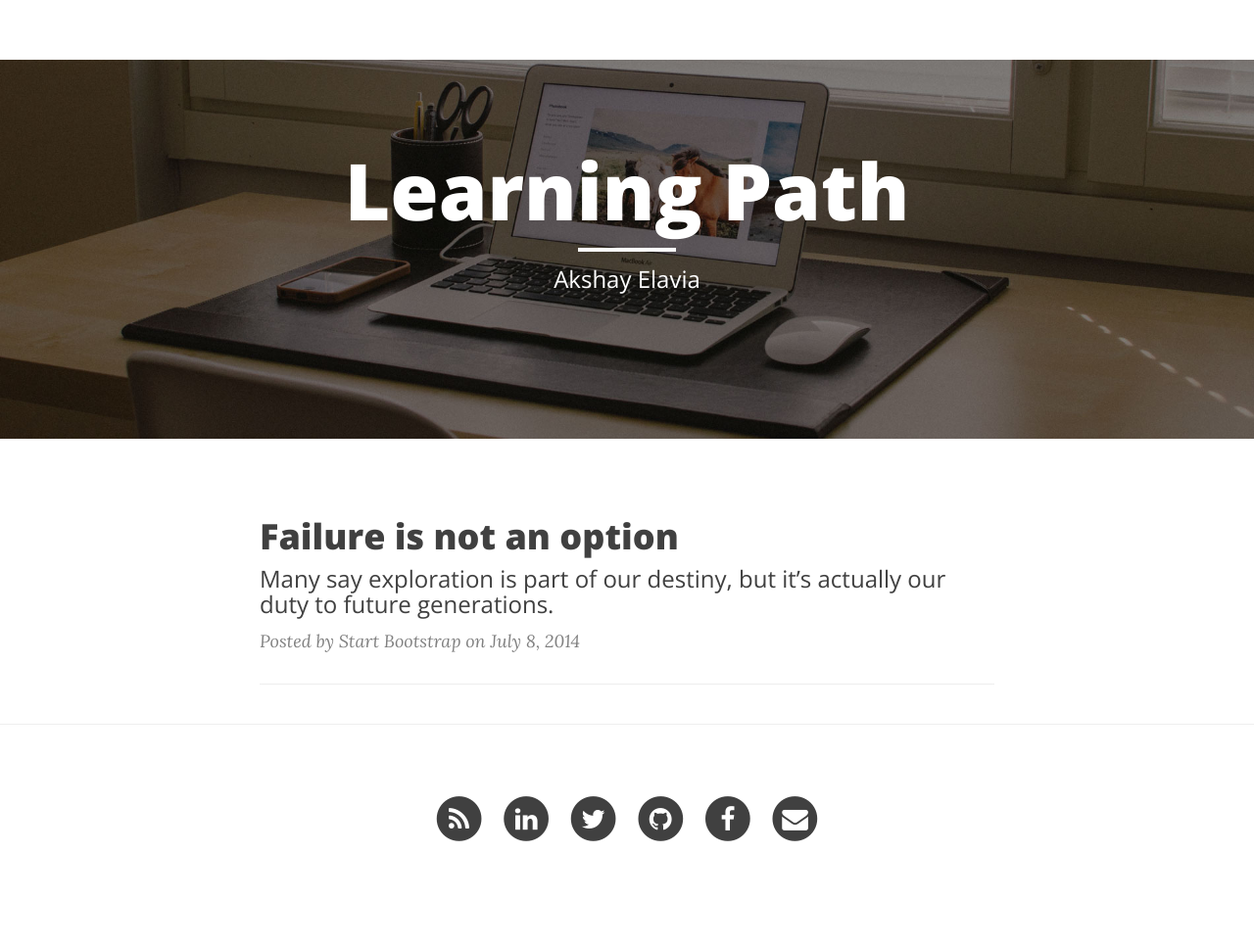
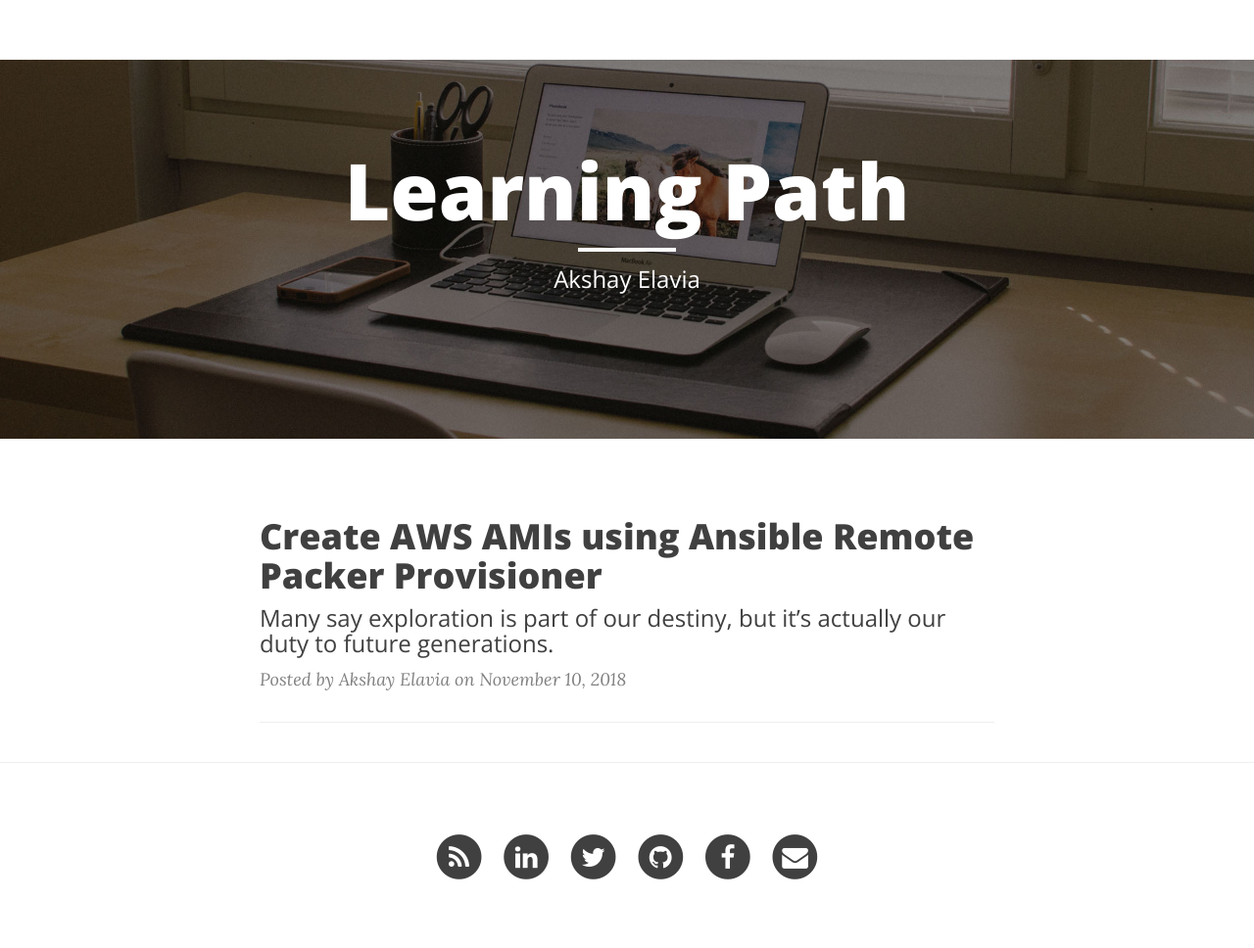
Before and after one commit to itselavia/itselavia.github.io, a Jekyll site: the page built from index.html, in a window 1280 px wide. Shown: the whole page at 98% size. Built offline with Jekyll 4.4.1, drawn with Linux system fonts in a browser that asks for light colours; nearby versions of some CDN libraries; the list of posts is cut into pages by our own code; before the commit the page ends 928 px from its top, so only the background shows below that.

Commit message:
Removed contact page. Added placeholder for new blog posts

```diff
--- a/_posts/2014-07-08-failure-is-not-an-option.markdown
+++ b/_posts/2014-07-08-failure-is-not-an-option.markdown
@@ -1,9 +1,9 @@
 ---
 layout:     post
-title:      "Failure is not an option"
+title:      "Create AWS AMIs using Ansible Remote Packer Provisioner"
 subtitle:   "Many say exploration is part of our destiny, but it’s actually our duty to future generations."
-date:       2014-07-08 12:00:00
-author:     "Start Bootstrap"
+date:       2018-11-10 12:00:00
+author:     "Akshay Elavia"
 header-img: "img/post-bg-03.jpg"
 ---
 
@@ -32,7 +32,7 @@
 <p>As we got further and further away, it [the Earth] diminished in size. Finally it shrank to the size of a marble, the most beautiful you can imagine. That beautiful, warm, living object looked so fragile, so delicate, that if you touched it with a finger it would crumble and fall apart. Seeing this has to change a man.</p>
 
 <a href="#">
-    <img src="{{ site.baseurl }}/img/post-sample-image.jpg" alt="Post Sample Image">
+    <img src="{{ site.baseurl }}/img/ansible-provisioner-packer.jpeg" alt="Post Sample Image">
 </a>
 <span class="caption text-muted">To go places and do things that have never been done before – that’s what living is all about.</span>
 
```
Also changed, not shown: contact.html (deleted, +0 -48 lines), css/bootstrap.css, css/bootstrap.min.css, 8 other files.
